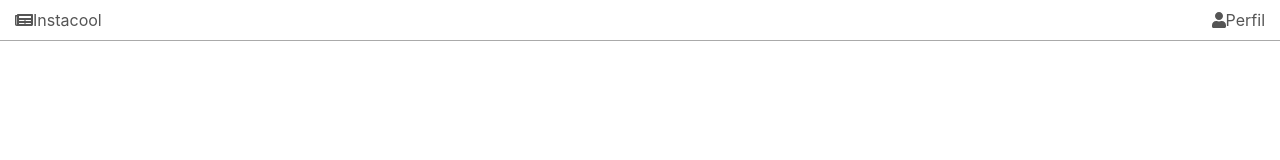
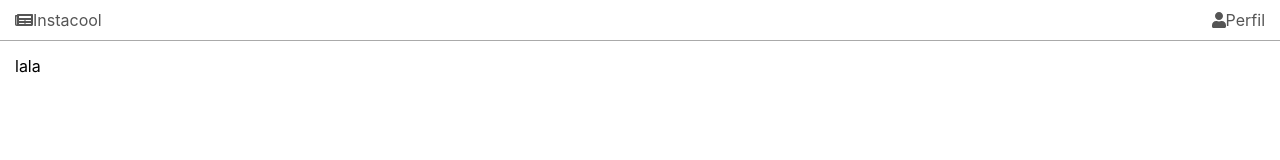
Before and after one commit to drodrigomoura/instacool, a React (Create React App) app: page /app/profile in a window 1280 px wide. Shown: the top 160 px of the page. Built offline with nearby package versions, Linux system fonts and the light colour scheme.

Commit message:
creando ruta y contenedor para profile

```diff
--- a/src/App.tsx
+++ b/src/App.tsx
@@ -4,6 +4,7 @@
 import Login from './containers/Auth/Login';
 import Register from './containers/Auth/Register';
 import NewsFeed from './containers/NewsFeed/';
+import Profile from './containers/Profile';
 import Navbar from './components/Navbar';
 
 function App() {
@@ -13,6 +14,7 @@
       <Route exact path='/register' component={Register} />
       <Route path='/app' component={Navbar} />
       <Route exact path='/app/newsfeed' component={NewsFeed} />
+      <Route exact path='/app/profile' component={Profile} />
     </div>
   );
 }
--- /dev/null
+++ b/src/containers/Profile/index.tsx
@@ -0,0 +1,17 @@
+import * as React from 'react'
+
+const style = {
+    container: {
+        padding: '15px',
+    }
+}
+
+export default class Profile extends React.Component {
+    public render() {
+        return (
+            <div style={style.container}>
+                lala
+            </div>
+        )
+    }
+}
```
